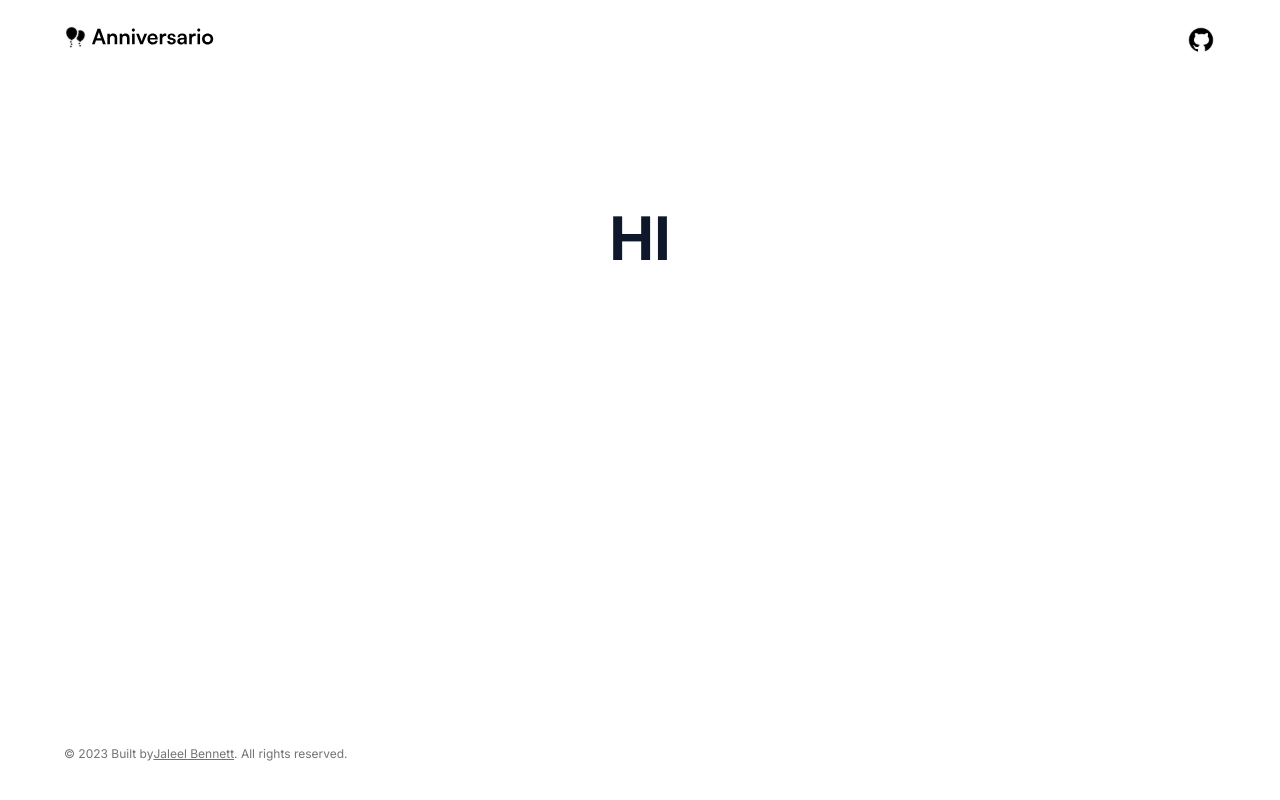
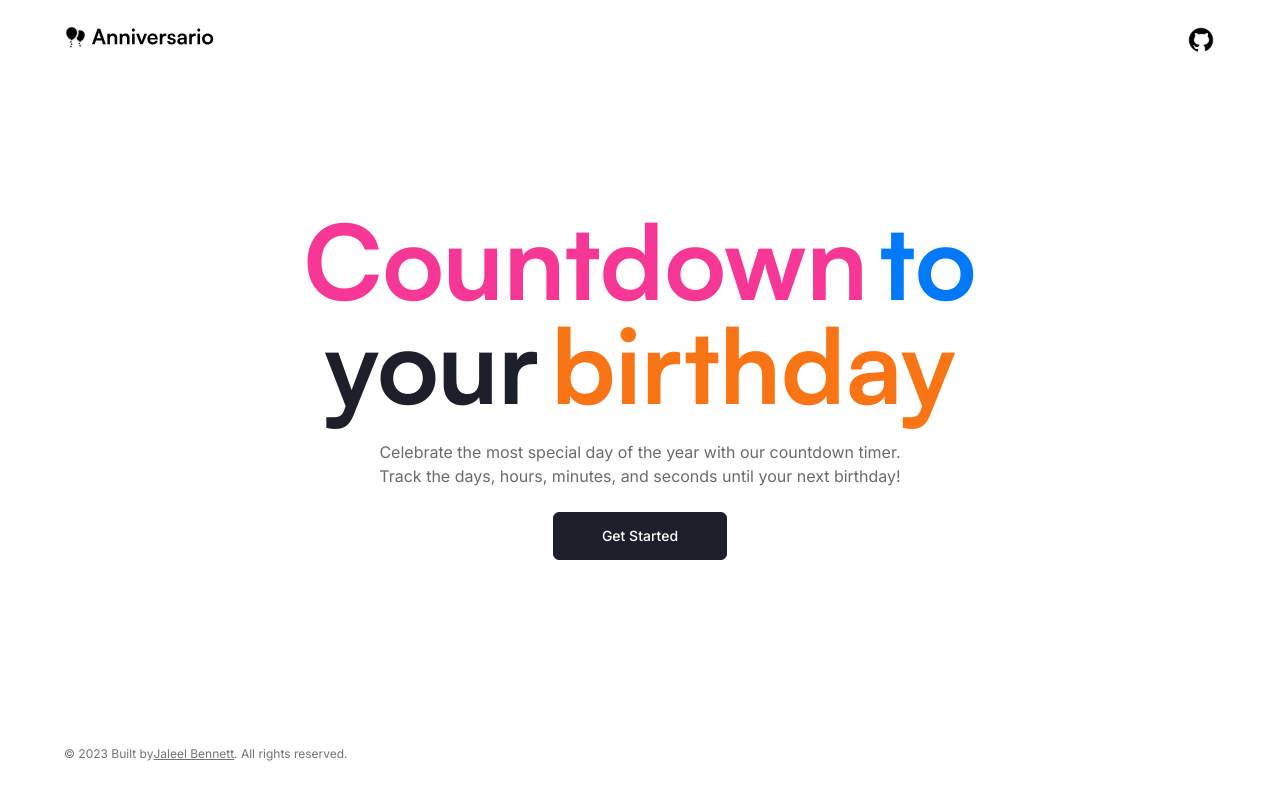
Before and after one commit to JaleelB/anniversario, a Next.js app: page / in a window 1280 px wide. Built offline with nearby package versions, Linux system fonts and the light colour scheme.

Commit message:
feat: homepage

```diff
--- /dev/null
+++ b/src/app/(home)/layout.tsx
@@ -0,0 +1,13 @@
+
+export default function IndexLayout({
+  children,
+}: {
+  children: React.ReactNode;
+}) {
+
+    return (
+        <main className='flex-1 container max-w-5xl mx-auto'>
+            {children}
+        </main>
+    );
+}
--- /dev/null
+++ b/src/app/(home)/page.tsx
@@ -0,0 +1,25 @@
+import Link from "next/link";
+import Button from "~/components/ui/button";
+
+export default function IndexPage(){
+  return(
+      <section className="w-full h-full flex items-center justify-center space-y-6 pb-8 pt-6 md:pb-12 md:pt-10 lg:py-32 mx-auto">
+          <div className="flex flex-col items-center gap-6 text-center">
+              <h1 className="font-heading text-5xl sm:text-6xl md:text-[66px] xl:text-[104px] text-slate-900 font-bold leading-tight">
+                <span className="text-pink">Countdown</span>
+                <span className="ml-3 mmd:ml-5 text-blue">to</span>
+                <br/>
+                <span className="text-dark">your</span>
+                <span className="ml-3 mmd:ml-5 text-orange">birthday</span>
+              </h1>
+              <p className="text-center text-sm sm:text-base px-4 sm:px-0 max-w-[33rem] text-secondary">
+                Celebrate the most special day of the year with our countdown timer. Track the
+                days, hours, minutes, and seconds until your next birthday!
+              </p>
+              <Link href="/configure">
+                <Button size="lg">Get Started</Button>
+              </Link>
+          </div>
+      </section>
+  )
+}
```
